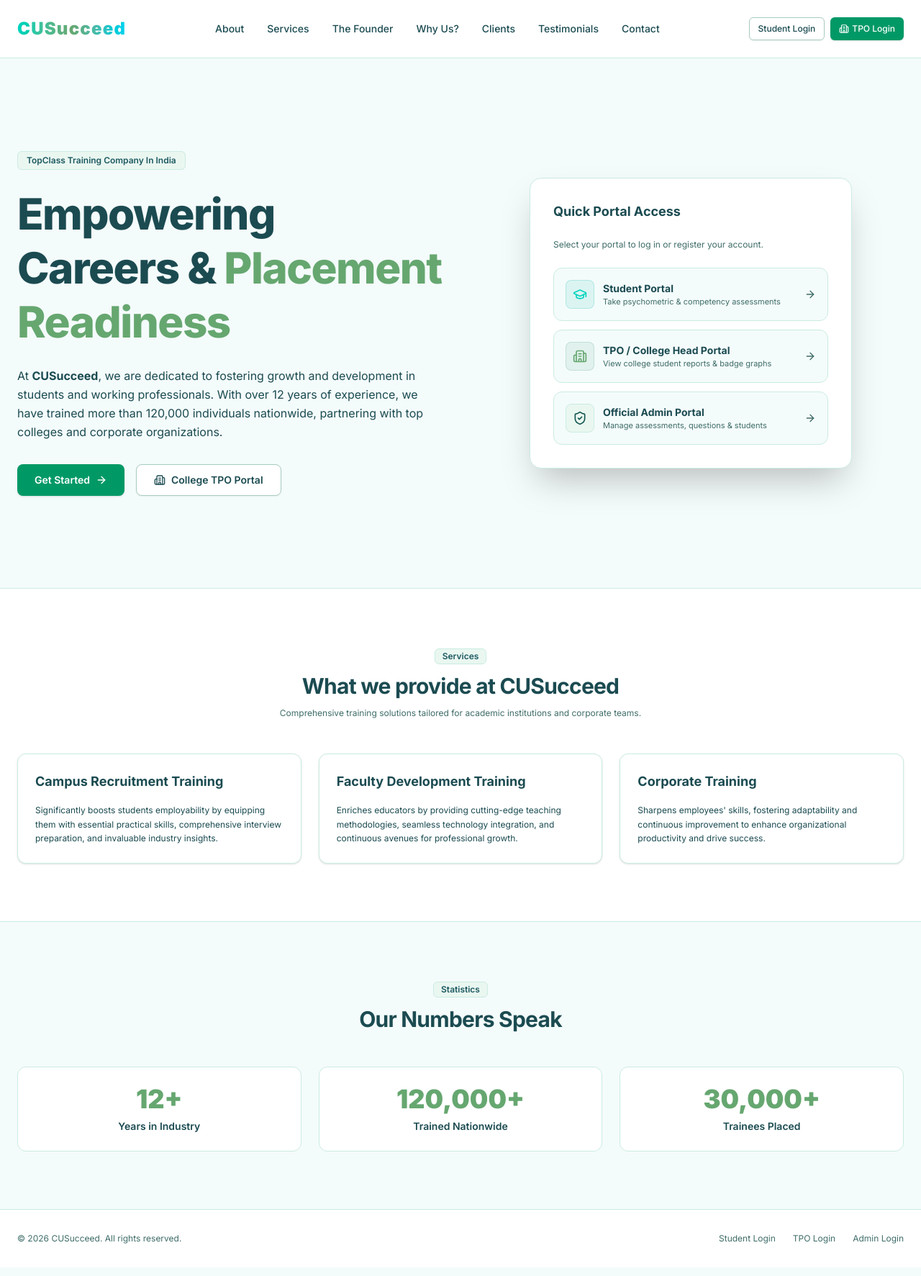
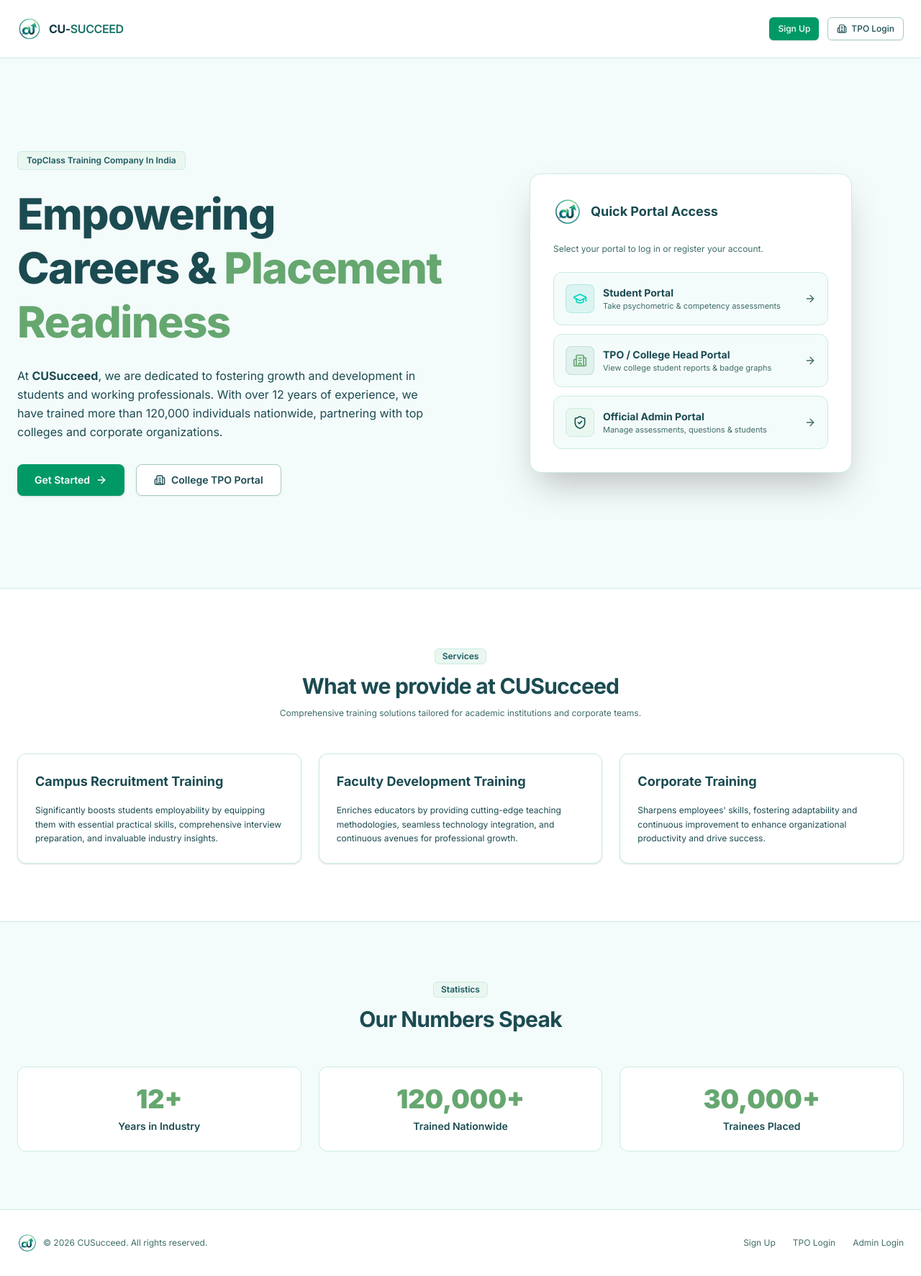
Before and after one commit to Abhiavs/CU--Succeed, a Next.js app: page / in a window 1280 px wide. Shown: the whole page at 72% size. Built offline with nearby package versions, Linux system fonts and the light colour scheme; no server answers.

Commit message:
feat: update landing page header with clean Sign Up and TPO Login buttons

```diff
--- a/src/app/page.tsx
+++ b/src/app/page.tsx
@@ -4,7 +4,8 @@
 import { Button } from "@/components/ui/button";
 import { Badge } from "@/components/ui/badge";
 import { Card, CardContent } from "@/components/ui/card";
-import { ArrowRight, ShieldCheck, UserCheck, GraduationCap, Building2, Phone, Mail, MapPin } from "lucide-react";
+import { ArrowRight, ShieldCheck, GraduationCap, Building2 } from "lucide-react";
+import { Logo, LogoIcon } from "@/components/Logo";
 
 export default async function Home() {
   const session = await getServerSession(authOptions);
@@ -12,23 +13,11 @@
   return (
     <div className="min-h-screen flex flex-col bg-slate-950 text-slate-100 selection:bg-teal-500/20 selection:text-teal-300">
 
-      {/* Navbar */}
+      {/* Minimal Navbar per requirements */}
       <nav className="sticky top-0 z-50 w-full border-b border-slate-800 bg-slate-950/90 backdrop-blur-md">
         <div className="max-w-7xl mx-auto flex items-center justify-between px-6 h-20">
           <div className="flex items-center gap-3">
-            <span className="text-2xl font-black tracking-wider bg-gradient-to-r from-teal-400 via-emerald-400 to-cyan-400 bg-clip-text text-transparent">
-              CUSucceed
-            </span>
-          </div>
-
-          <div className="hidden md:flex items-center gap-8 text-sm font-medium text-slate-300">
-            <a href="#home" className="hover:text-white transition-colors">About</a>
-            <a href="#services" className="hover:text-white transition-colors">Services</a>
-            <a href="#founder" className="hover:text-white transition-colors">The Founder</a>
-            <a href="#armed" className="hover:text-white transition-colors">Why Us?</a>
-            <a href="#clients" className="hover:text-white transition-colors">Clients</a>
-            <a href="#testimonial" className="hover:text-white transition-colors">Testimonials</a>
-            <a href="#contact" className="hover:text-white transition-colors">Contact</a>
+            <Logo href="/" size="md" subtitle="" />
           </div>
 
           <div className="flex items-center gap-3">
@@ -39,14 +28,14 @@
                 </Button>
               </Link>
             ) : (
-              <div className="flex items-center gap-2">
-                <Link href="/login">
-                  <Button variant="outline" size="sm" className="border-slate-700 text-slate-200 hover:bg-slate-800 text-xs">
-                    Student Login
+              <div className="flex items-center gap-3">
+                <Link href="/signup">
+                  <Button size="sm" className="bg-emerald-600 hover:bg-emerald-700 text-white font-medium text-xs">
+                    Sign Up
                   </Button>
                 </Link>
                 <Link href="/tpo-login">
-                  <Button size="sm" className="bg-emerald-600 hover:bg-emerald-700 text-white text-xs gap-1">
+                  <Button variant="outline" size="sm" className="border-slate-700 text-emerald-400 hover:bg-slate-800 text-xs gap-1.5">
                     <Building2 className="w-3.5 h-3.5" /> TPO Login
                   </Button>
                 </Link>
@@ -88,7 +77,10 @@
 
           <div className="relative flex justify-center">
             <div className="w-full max-w-md rounded-2xl border border-slate-800 bg-slate-900/90 p-8 shadow-2xl space-y-6">
-              <h3 className="text-lg font-bold text-white">Quick Portal Access</h3>
+              <div className="flex items-center gap-3">
+                <LogoIcon size={40} />
+                <h3 className="text-lg font-bold text-white">Quick Portal Access</h3>
+              </div>
               <p className="text-xs text-slate-400">Select your portal to log in or register your account.</p>
               <div className="space-y-3">
                 <Link href="/login" className="block">
@@ -209,9 +201,12 @@
       {/* Footer */}
       <footer className="border-t border-slate-800 bg-slate-900/60 py-8 text-center text-xs text-slate-400">
         <div className="max-w-7xl mx-auto px-6 flex flex-col sm:flex-row items-center justify-between gap-4">
-          <div>© {new Date().getFullYear()} CUSucceed. All rights reserved.</div>
+          <div className="flex items-center gap-2">
+            <LogoIcon size={28} />
+            <span>© {new Date().getFullYear()} CUSucceed. All rights reserved.</span>
+          </div>
           <div className="flex items-center gap-6">
-            <Link href="/login" className="hover:text-white transition-colors">Student Login</Link>
+            <Link href="/signup" className="hover:text-white transition-colors">Sign Up</Link>
             <Link href="/tpo-login" className="hover:text-white transition-colors">TPO Login</Link>
             <Link href="/admin-login" className="hover:text-white transition-colors">Admin Login</Link>
           </div>
```
